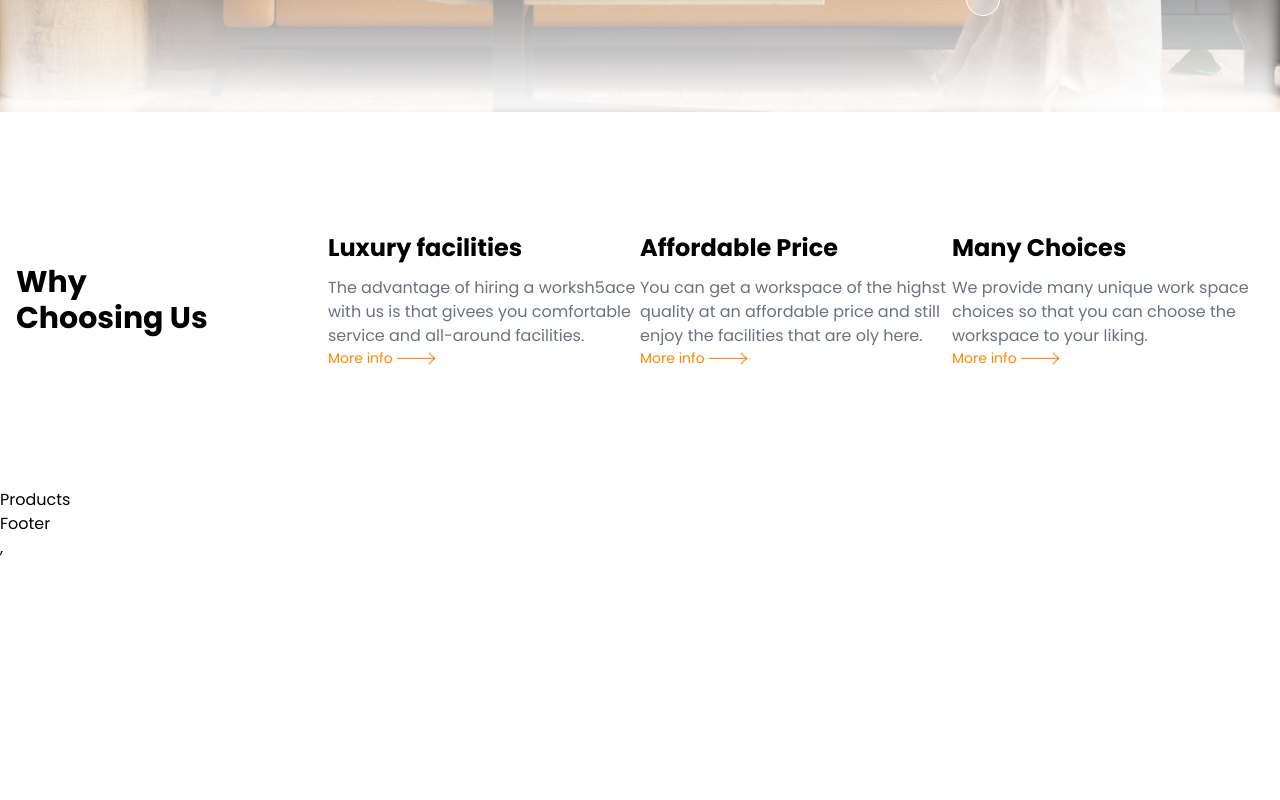
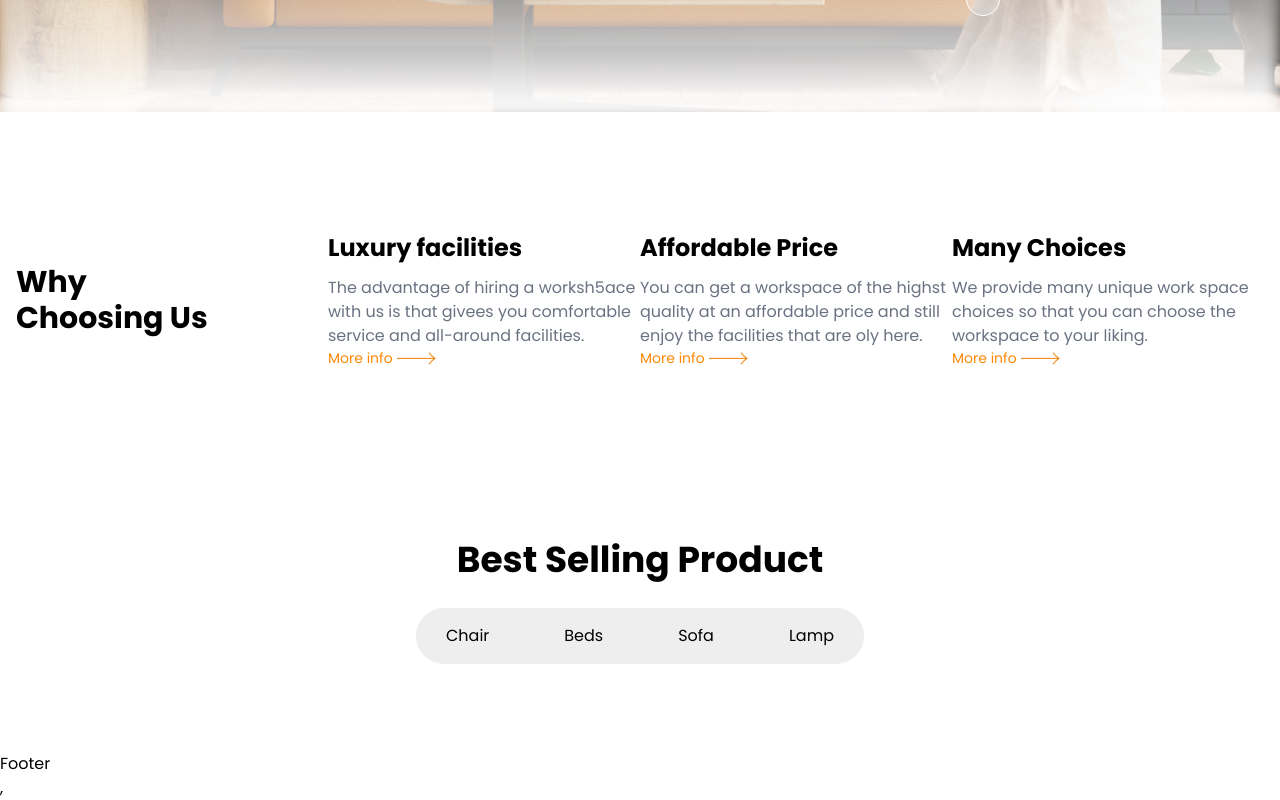
Before and after one commit to ahassh1/react-landing-page, a React (Vite) app: page / in a window 1280 px wide. Shown: the part 688-1488 px from the top of the page. Before the commit the page ends 1248 px from the top, so only its background shows below. Built offline with nearby package versions, Linux system fonts and the light colour scheme.

Commit message:
your choice start

```diff
--- a/src/pages/home/Home.jsx
+++ b/src/pages/home/Home.jsx
@@ -8,7 +8,7 @@ const Home = () => {
     <>
       <Hero />
       <WhyChoose />
-      <Products />
+      <Products headline="Best Selling Product" />
     </>
   );
 };
--- a/src/pages/shop/Products.jsx
+++ b/src/pages/shop/Products.jsx
@@ -1,7 +1,31 @@
 import React from "react";
 
-const Products = () => {
-  return <div>Products</div>;
+const Products = ({ headline }) => {
+  const categories = ["Chair", "Beds", "Sofa", "Lamp"];
+
+  return (
+    <div>
+      <div className="container mx-auto max-w-screen-2xl py-6 px-4">
+        <h2 className="text-2xl md:text-4xl md:my-7 font-bold text-center my-4">
+          {headline}
+        </h2>
+
+        {/* category tabs */}
+        <div className="bg-[#EEEEEE] max-w-md mx-auto sm:rounded-full md:p-2.5 py-5 mb-16">
+          <div className="flex flex-col sm:flex-row items-center md:justify-between justify-center gap-4">
+            {categories.map((category) => (
+              <button
+                key={category}
+                className="py-1.5 sm:px-5 px-8 rounded-full hover:bg-orange-400"
+              >
+                {category}
+              </button>
+            ))}
+          </div>
+        </div>
+      </div>
+    </div>
+  );
 };
 
 export default Products;
--- a/src/pages/shop/Shop.jsx
+++ b/src/pages/shop/Shop.jsx
@@ -13,7 +13,7 @@ const Shop = () => {
       >
         <h1 className="text-4xl font-bold">Shop Our Product</h1>
       </div>
-      <Products />
+      <Products headline="What's Your Choice" />
     </section>
   );
 };
```
